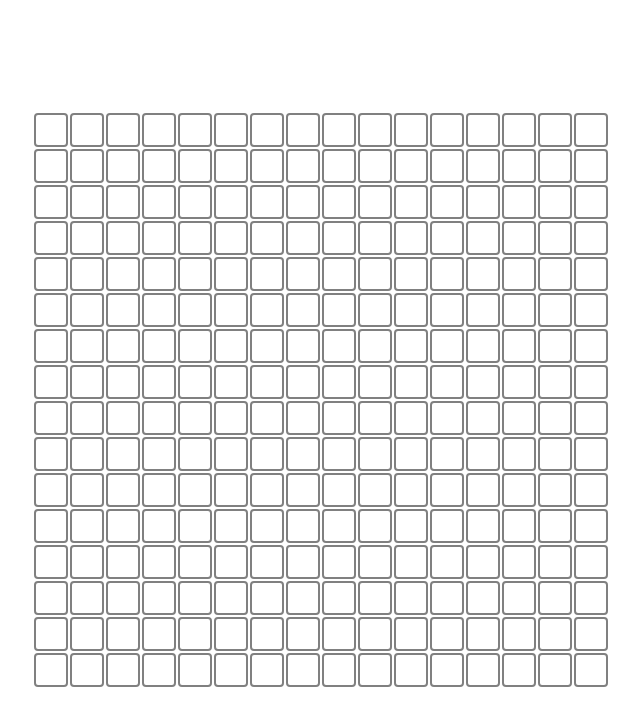
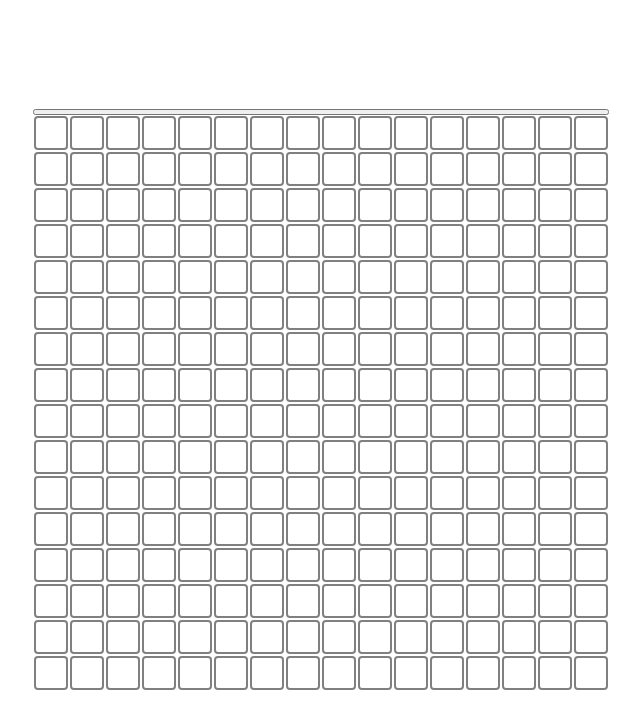
Before and after one commit to RVestraete/Etch-a-Sketch, a plain HTML site: page index.html in a window 1280 px wide. Shown: the whole page, without its empty margins (319-959 px from the left). Drawn offline with Linux system fonts and the light colour scheme.

Commit message:
Added a css file for clarity and modified the Flexbox use. Added the first button.

```diff
--- a/index.html
+++ b/index.html
@@ -4,9 +4,10 @@
     <meta charset="utf-8">
 
     <title>Etch-A-Sketch</title>
-
-    <script src="script.js" defer>
-    </script>
+    <meta http-equiv="X-UA-Compatible" content="IE=edge">
+    <meta name="viewport" content="width=device-width, initial-scale=1.0">
+    <script src="script.js" defer> </script>
+    <link rel="stylesheet" href="style.css">
   </head>
 
   <body>
--- a/script.js
+++ b/script.js
@@ -1,20 +1,23 @@
 const body = document.querySelector('body');
+const mainContainer = document.querySelector('#main-container');
 
-const mainContainer = document.querySelector('#main-container');
-mainContainer.setAttribute("style","position: absolute; left: 50%; top: 50%; -webkit-transform: translate(-50%, -50%); transform: translate(-50%, -50%);");
+const button1 = document.createElement("button");
+mainContainer.appendChild(button1);
 
-for (i = 0; i < 16; i++){
+const gridSize = 16;
+const cellCount = gridSize * gridSize;
+const gridDimension = 960;
+
+for (i = 0; i < gridSize; i++){
     const row = document.createElement("div");
     row.className = "row";
-    row.setAttribute("style","display: flex; flex-direction: row;");
     mainContainer.appendChild(row);
 
 
-    for(j = 0; j < 16; j++){
+    for(j = 0; j < gridSize; j++){
 
         const column = document.createElement("div");
         column.className = "column";
-        column.setAttribute("style","flex-basis: 100%; margin: 1px; border-radius: 4px; border: 2px solid grey; padding: 15px;");
         row.appendChild(column);
         }
 }
@@ -24,7 +27,8 @@ const columns = document.querySelectorAll(".column");
 
 columns.forEach((column) => {
     column.addEventListener("mouseover", function handleHover() {
-        column.style.background = color[(Math.floor(Math.random() * color.length))];
+        const randomColor = Math.floor(Math.random()*16777215).toString(16);
+        column.style.background = "#" + randomColor; //color[(Math.floor(Math.random() * color.length))];
         column.removeEventListener("mouseover",handleHover)
 
     });
--- /dev/null
+++ b/style.css
@@ -0,0 +1,21 @@
+#main-container{
+    position: absolute;
+    left: 50%;
+    top: 50%;
+    transform: translate(-50%, -50%);
+    display: inline-flex;
+    flex-direction: column;
+}
+
+.row{
+    display: flex;
+    width: 100%;
+}
+
+.column{
+    width: 100%;
+    margin: 1px;
+    border-radius: 4px;
+    border: 2px solid grey;
+    padding: 15px;
+}
```
